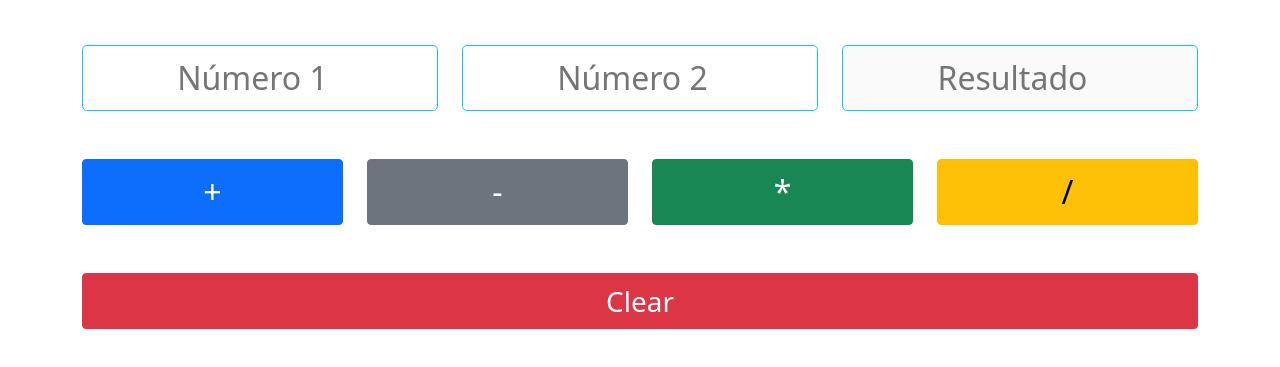
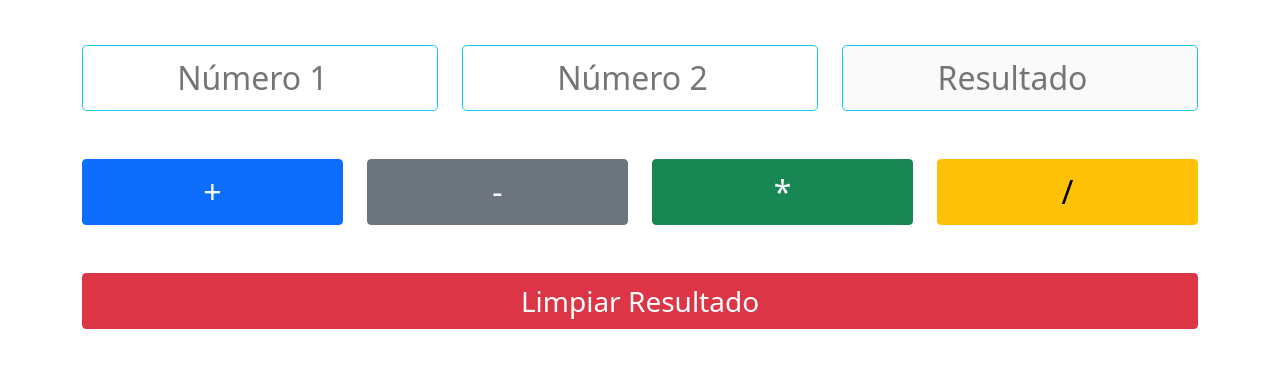
Before and after one commit to Yanqui-Rodrigo/CalculadoraJS, a plain HTML site: page index.html in a window 1280 px wide. Shown: the part 127-494 px from the top of the page. Drawn offline with nearby package versions, Linux system fonts and the light colour scheme.

Commit message:
otro cambio de logica

```diff
--- a/index.html
+++ b/index.html
@@ -39,7 +39,7 @@
         </div>
         <div class="row">
             <div class="col">
-                <input type="button" class="col-12 fs-3 mb-4 col btn btn-danger" value="Clear" onclick="clearAll()" />
+                <input type="button" class="col-12 fs-3 mb-4 col btn btn-danger" value="Limpiar Resultado" onclick="clearAll()" />
             </div>
         </div>
     </div>
```
